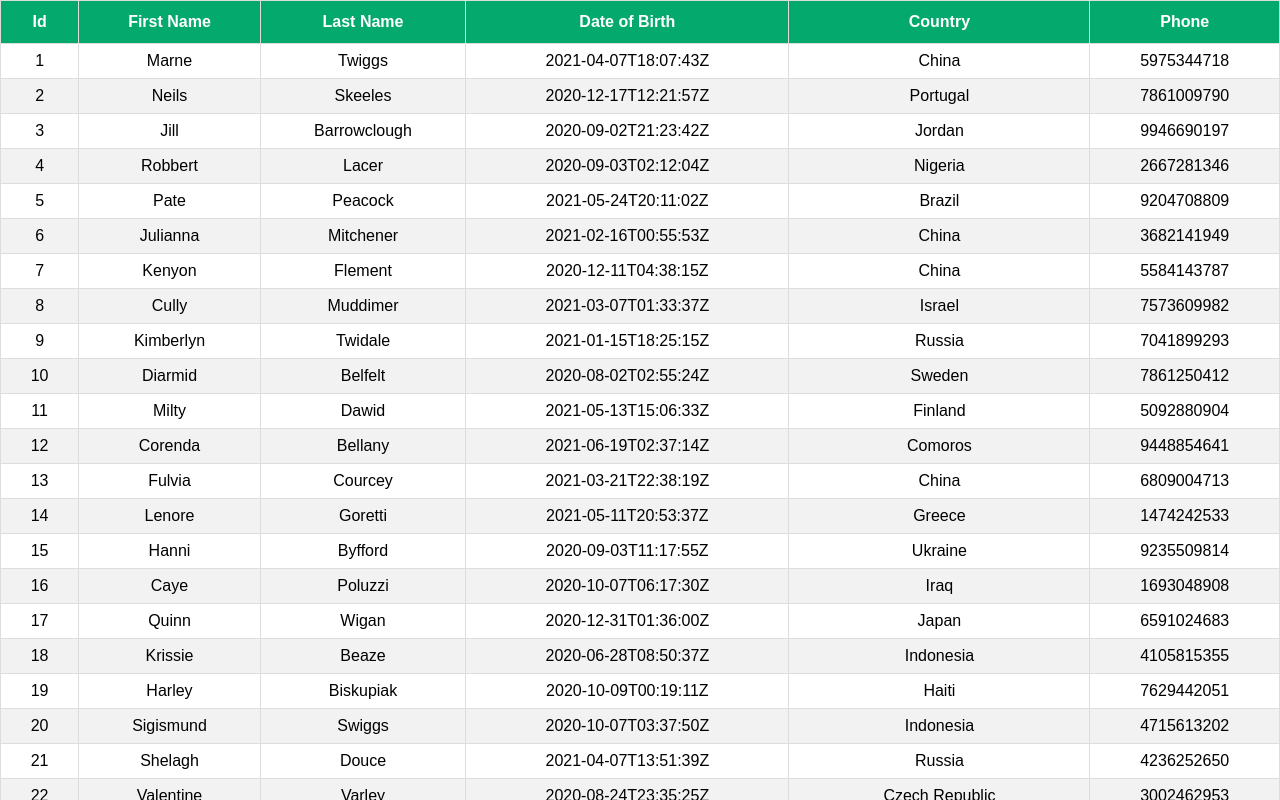
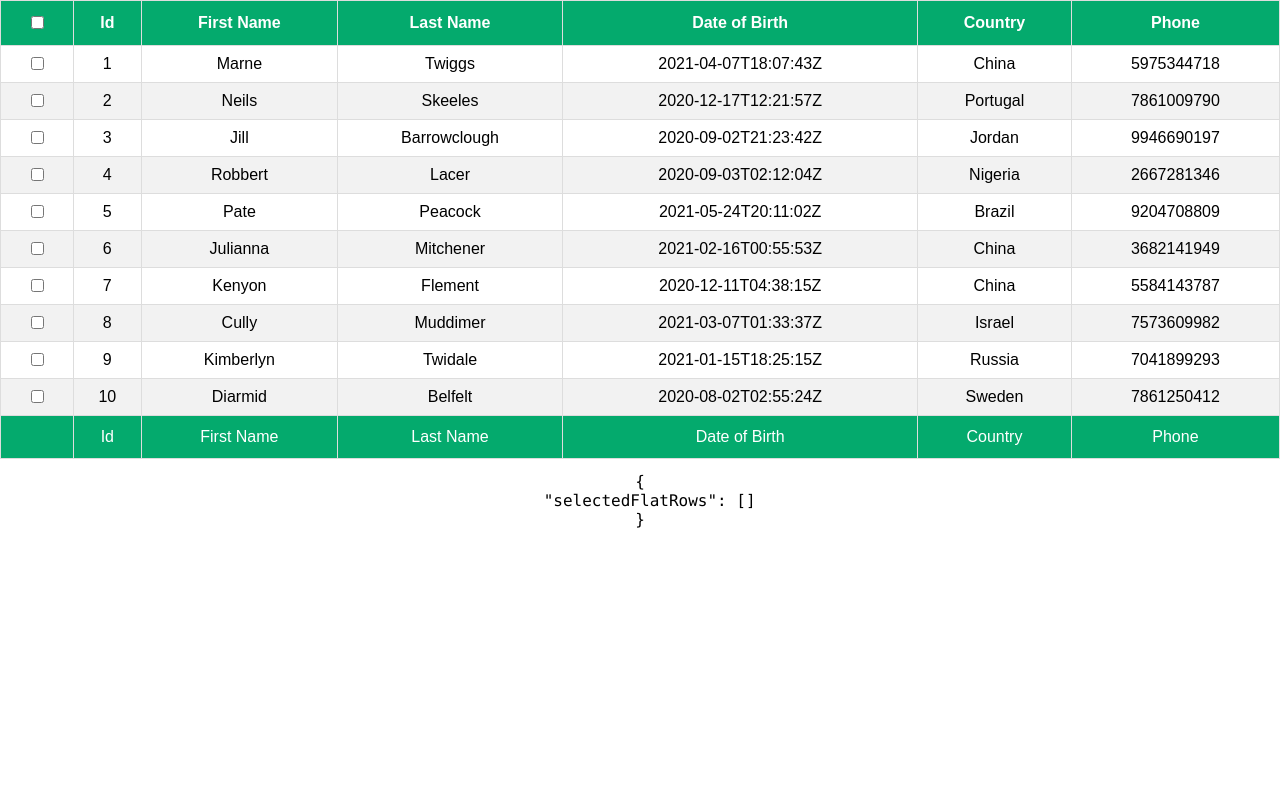
Before and after one commit to iswara108/learn-react-table, a React (Create React App) app: page / in a window 1280 px wide. Shown: the top 800 px of the page. Built offline with nearby package versions, Linux system fonts and the light colour scheme.

Commit message:
add row selection

```diff
--- a/src/components/RowSelection.tsx
+++ b/src/components/RowSelection.tsx
@@ -1,6 +1,7 @@
 import * as React from "react";
-import { useTable } from "react-table";
+import { useTable, useRowSelect, UseRowSelectRowProps } from "react-table";
 import MOCK_DATA from "../MOCK_DATA.json";
+import { Checkbox } from "./Checkbox";
 import { COLUMNS, DataStructure } from "./columns";
 import "./table.css";
 
@@ -14,10 +15,28 @@ export const RowSelection = () => {
     headerGroups,
     footerGroups,
     rows,
+    selectedFlatRows,
     prepareRow,
-  } = useTable<DataStructure>({ columns, data });
+  } = useTable<DataStructure>({ columns, data }, useRowSelect, hooks => {
+    hooks.visibleColumns.push(columns => {
+      return [
+        {
+          id: "selection",
+          Header: ({ getToggleAllRowsSelectedProps }) => (
+            <Checkbox {...getToggleAllRowsSelectedProps()} />
+          ),
+          Cell: ({ row }: { row: UseRowSelectRowProps<DataStructure> }) => (
+            <Checkbox {...row.getToggleRowSelectedProps()} />
+          ),
+        },
+        ...columns,
+      ];
+    });
+  });
 
+  const first10Rows = rows.slice(0, 10);
   return (
+    <>
       <table {...getTableProps()}>
         <thead>
           {headerGroups.map(headerGroup => (
@@ -29,7 +48,7 @@ export const RowSelection = () => {
           ))}
         </thead>
         <tbody {...getTableBodyProps()}>
-        {rows.map(row => {
+          {first10Rows.map(row => {
             prepareRow(row);
             return (
               <tr {...row.getRowProps()}>
@@ -50,5 +69,15 @@ export const RowSelection = () => {
           ))}
         </tfoot>
       </table>
+      <pre>
+        <code>
+          {JSON.stringify(
+            { selectedFlatRows: selectedFlatRows.map(row => row.original) },
+            null,
+            2
+          )}
+        </code>
+      </pre>
+    </>
   );
 };
```
Lines whose indentation alone changed are shown as unchanged.
